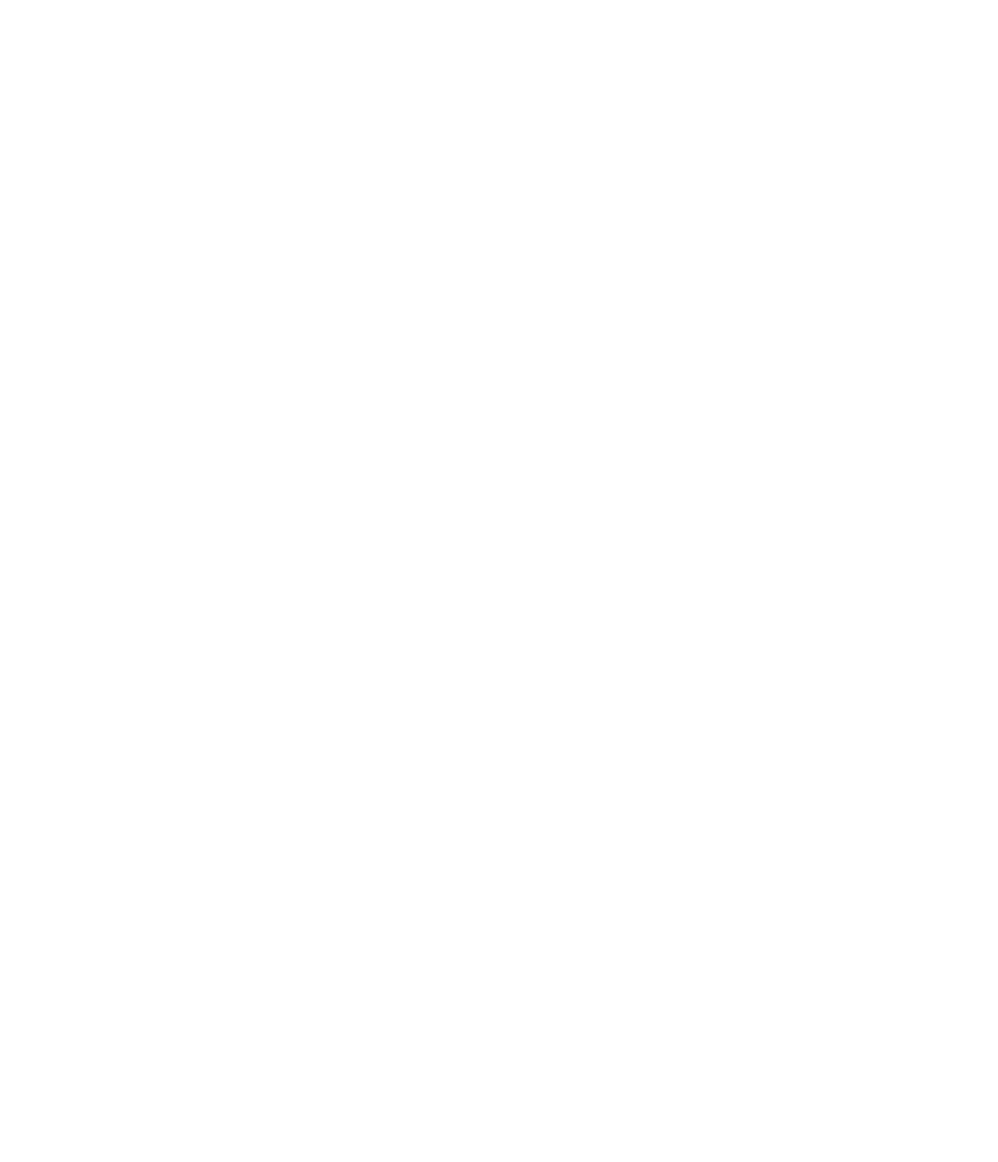
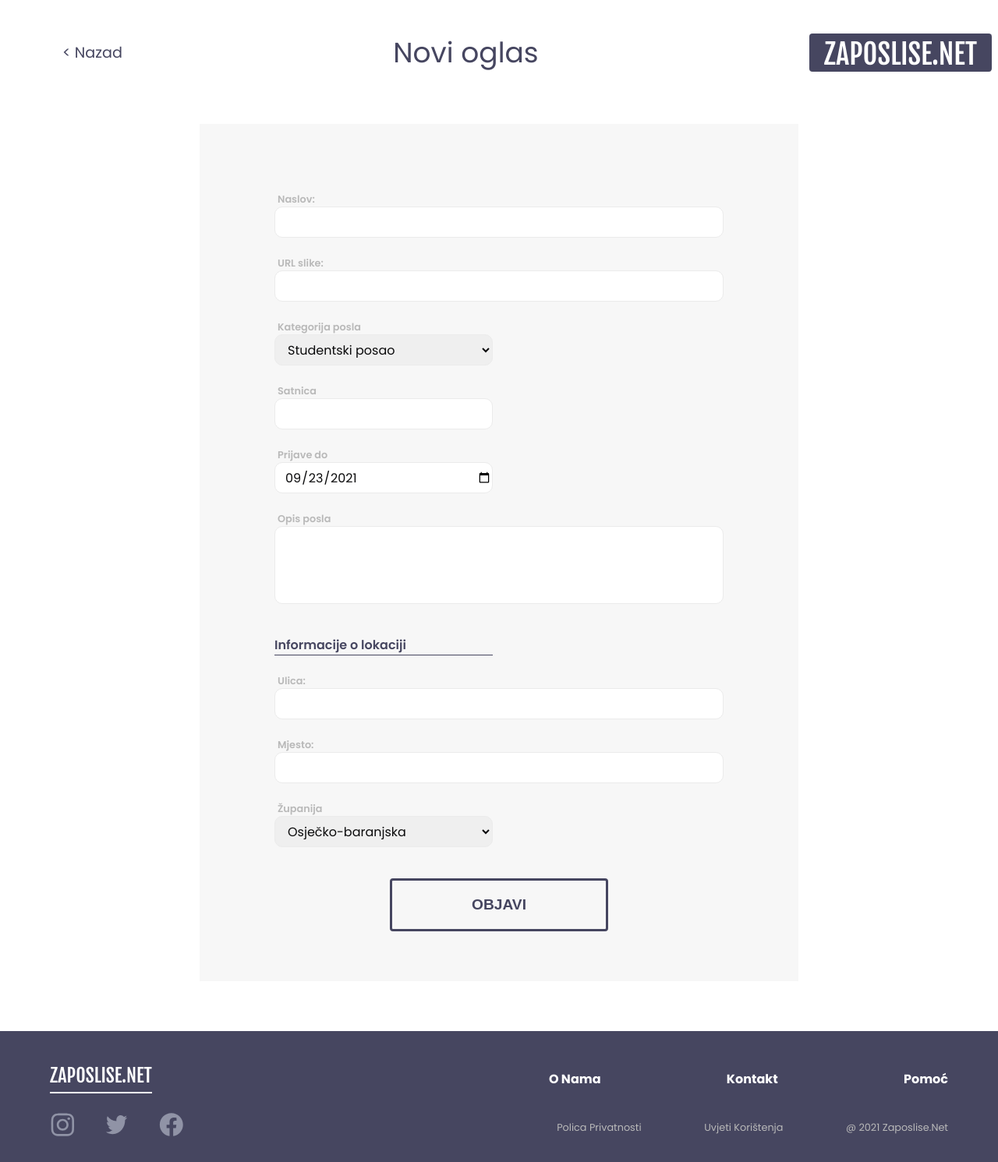
Before and after one commit to Zec-LST/Zaposli-Se-Net, a PHP site: page /employer/add.php in a window 1280 px wide. Before the commit the page is empty. Shown: the whole page at 78% size. Before the commit the page ends 800 px from the top, so only its background shows below. Run offline with PHP 8.4, Linux system fonts and the light colour scheme.

Commit message:
Add form done

```diff
--- a/ad/ad.php
+++ b/ad/ad.php
@@ -8,7 +8,7 @@
     <meta http-equiv="X-UA-Compatible" content="IE=edge">
     <meta name="viewport" content="width=device-width, initial-scale=1.0, maximum-scale=1.0">
     <title>ad</title>
-    <link rel='stylesheet' href='add.css'/>
+    <link rel='stylesheet' href='ad.css'/>
     <link rel="preconnect" href="https://fonts.googleapis.com">
     <link rel="preconnect" href="https://fonts.gstatic.com" crossorigin>
     <link href="https://fonts.googleapis.com/css2?family=Fjalla+One&family=Poppins:wght@400;500;600;700&display=swap" rel="stylesheet">
--- /dev/null
+++ b/employer/add.css
@@ -0,0 +1,289 @@
+:root {
+  --text-color-dark: rgb(11, 11, 12);
+  --primary-color: rgb(70, 70, 96);
+  --text-color-light: rgb(101, 101, 103);
+  --text-color-extra-light: rgb(185, 185, 185);
+}
+
+* {
+  margin: 0;
+  padding: 0;
+  box-sizing: border-box;
+}
+
+body {
+  max-width: 1920px;
+  margin: auto;
+  font-family: Poppins;
+}
+
+header {
+  display: flex;
+  justify-content: space-between;
+  flex-direction: row;
+  align-items: center;
+  max-width: 1664px;
+  height: auto;
+  margin: auto;
+  flex-wrap: wrap-reverse;
+  margin-top: 40px;
+}
+
+a {
+  text-decoration: none;
+}
+
+.logo {
+  width: 234px;
+  height: auto;
+  background: var(--primary-color);
+  border-radius: 4px;
+  display: flex;
+  justify-content: center;
+  margin-right: 8px;
+}
+
+.logo a {
+  text-transform: uppercase;
+  font-family: Fjalla One;
+  color: white;
+  font-size: 2.25em;
+  margin-top: 4px;
+}
+
+.back-btn {
+  font-family: Poppins;
+  font-weight: 300;
+  font-size: 1.2em;
+  color: var(--primary-color);
+  margin-left: 80px;
+}
+
+header h1 {
+  font-family: Poppins;
+  font-weight: 300;
+  font-size: 2.25em;
+  margin-left: 40px;
+  margin-right: 40px;
+  color: var(--primary-color);
+}
+
+.page-content {
+  width: 100%;
+}
+
+/* MAIN SECTION */
+
+.add-ad-form {
+  display: flex;
+  flex-direction: column;
+  width: 60%;
+  padding: 5%;
+  margin: 5% auto;
+  align-items: center;
+  background: #F7F7F7;
+}
+
+.inputs {
+  width: 90%;
+  display: flex;
+  flex-direction: column;
+}
+
+form label {
+  font-size: 0.8em;
+  color: var(--text-color-extra-light);
+  font-weight: 600;
+  margin-top: 24px;
+  padding-left: 4px;
+}
+
+.filter {
+  width: 280px;
+  display: flex;
+  flex-direction: column;
+  justify-content: center;
+  margin-right: 12px;
+}
+
+.filter select, .inputs input, textarea {
+  width: 100%;
+  height: 40px;
+  border:1px solid #EBEBEB;
+  outline: none;
+  border-radius: 10px;
+  font-family: Poppins;
+  font-weight: 300;
+  font-size: 1em;
+  color: var(--text-color-dark);
+  padding-left: 12px;
+  position: relative;
+}
+
+#salary, #date {
+    width: 280px;
+}
+
+#description {
+  height: 100px;
+  resize: none;
+}
+
+.submit-button {
+  border: 3px solid #464660;
+  border-radius: 4px;
+  text-transform: uppercase;
+  background: #F7F7F7;
+  font-weight: 600;
+  color: #464660;
+  padding-top: 20px;
+  padding-bottom: 20px;
+  padding-left: 60px;
+  padding-right: 60px;
+  font-size: 1.2em;
+  display: inline;
+  margin-top: 40px;
+  outline: none;
+  width: 280px;
+  transition: all .5s ease;
+}
+
+.submit-button:hover {
+    color: white;
+    background-color: #464660;
+}
+
+.location-title {
+  margin-top: 40px;
+  width: 280px;
+  color: var(--primary-color);
+  font-weight: 600;
+  border-bottom: 1px solid  var(--primary-color);
+}
+
+
+/* FOOTER */
+footer {
+  width: 100%;
+  background: var(--primary-color);
+  padding-top: 42px;
+  padding-bottom: 24px;
+}
+
+.footer-info {
+  width: 90%;
+  margin-left: auto;
+  margin-right: auto;
+  display: flex;
+  flex-direction: row;
+  justify-content: space-between;
+  align-items: center;
+  flex-wrap: wrap;
+}
+
+.footer-logo {
+  text-transform: uppercase;
+  font-family: Fjalla One;
+  color: white;
+  font-size: 1.5em;
+  border-bottom: 2px solid white;
+  padding-bottom: 6px;
+}
+
+.footer-info-links {
+  width: 70%;
+  display: flex;
+  justify-content: flex-end;
+}
+
+.footer-info-links a {
+  text-transform: capitalize;
+  font-family: Poppins;
+  color: white;
+  font-size: 1em;
+  font-weight: 700;
+  margin-left: 20%;
+}
+
+.footer-social-privacy {
+  width: 90%;
+  margin-left: auto;
+  margin-right: auto;
+  margin-top: 24px;
+  display: flex;
+  flex-direction: row;
+  justify-content: space-between;
+  align-items: center;
+  flex-wrap: wrap;
+}
+
+.footer-social a {
+  margin-right: 32px;
+}
+
+.footer-privacy {
+  width: 70%;
+  display: flex;
+  justify-content: flex-end;
+}
+
+.footer-privacy a {
+  text-transform: capitalize;
+  font-family: Poppins;
+  color: var(--text-color-extra-light);
+  font-size: 0.8em;
+  font-weight: 300;
+  margin-left: 10%;
+  text-align: center;
+}
+
+
+@media screen and (max-width: 500px) {
+  .footer-info {
+    flex-direction: column;
+  }
+
+  .footer-social-privacy {
+      flex-direction: column;
+  }
+
+  .add-ad-form {
+    width: 95%;
+  }
+}
+
+@media screen and (max-width: 800px) {
+  .footer-logo {
+    margin-bottom: 10px;
+  }
+
+  .footer-info-links {
+    width: 90%;
+    justify-content: space-between;
+  }
+
+  .footer-info-links a {
+    margin-left: 0;
+  }
+
+  .footer-social a {
+    margin-right: 0px;
+    margin-bottom: 8px;
+  }
+
+  .footer-privacy {
+    width: 90%;
+    flex-direction: column;
+    justify-content: space-between;
+  }
+
+  .footer-privacy a {
+    margin-top: 16px;
+    margin-left: 0px;
+  }
+
+  .back-btn {
+    margin-left: 4px;
+  }
+
+}
--- a/employer/add.php
+++ b/employer/add.php
@@ -0,0 +1,114 @@
+<?php
+
+?>
+<!DOCTYPE html>
+<html lang="en" dir="ltr">
+  <head>
+    <meta charset="utf-8">
+    <meta http-equiv="X-UA-Compatible" content="IE=edge">
+    <meta name="viewport" content="width=device-width, initial-scale=1.0, maximum-scale=1.0">
+    <title>add ad</title>
+    <link rel='stylesheet' href='add.css'/>
+    <link rel="preconnect" href="https://fonts.googleapis.com">
+    <link rel="preconnect" href="https://fonts.gstatic.com" crossorigin>
+    <link href="https://fonts.googleapis.com/css2?family=Fjalla+One&family=Poppins:wght@400;500;600;700&display=swap" rel="stylesheet">
+  </head>
+  <body>
+    <header>
+      <a class="back-btn" href="/">< Nazad</a>
+      <h1>Novi oglas</h1>
+      <div class="logo">
+        <a href="/">Zaposlise.net</a>
+      </div>
+    </header>
+
+    <div class="page-content">
+      <form class="add-ad-form" method="POST" action="">
+        <div class="inputs">
+          <label for="url">Naslov:</label>
+          <input type="text" name="title" id="title">
+
+          <label for="url">URL slike:</label>
+          <span class="error"><?php if (isset($urlError)) echo $urlError ?></span>
+          <input type="text" name="url" id="url">
+
+          <div class="filter">
+            <label for="category">Kategorija posla</label>
+            <select name="category" id="county">
+              <option value="volvo">Studentski posao</option>
+            </select>
+          </div>
+
+          <label for="salary">Satnica</label>
+          <input type="text" name="salary" id="salary">
+
+          <label for="date">Prijave do</label>
+          <input type="date" name="date" id="date" value="2021-09-23">
+
+          <label for="description">Opis posla</label>
+          <textarea rows="5" cols = "60" type="text" name="description" id="description"></textarea>
+
+          <p class="location-title">Informacije o lokaciji</p>
+          <label for="url">Ulica:</label>
+          <input type="text" name="street" id="street">
+
+          <label for="url">Mjesto:</label>
+          <input type="text" name="place" id="place">
+
+          <div class="filter">
+            <label for="county">Županija</label>
+            <select name="county" id="county">
+              <option value="volvo">Osječko-baranjska</option>
+              <option value="saab">Zagrebačka</option>
+              <option value="mercedes">Požeško-slavonska</option>
+              <option value="audi">Dubrovačka</option>
+            </select>
+          </div>
+        </div>
+        <input class="submit-button" type="submit" value="Objavi" id="submit">
+      </form>
+
+
+    <footer>
+      <div class='footer-info'>
+        <a class="footer-logo" href="/">Zaposlise.net</a>
+        <div class='footer-info-links'>
+           <a aria-label="Pritisnuti za više informacija o nama" href="/">O nama</a>
+           <a aria-label="Pritisnuti za kontaktiranje" href="/">Kontakt</a></li>
+           <a aria-label="Pritisnuti za pomoć" href="#">Pomoć</a>
+         </ul>
+        </div>
+     </div>
+
+     <div class="footer-social-privacy">
+       <div class="footer-social">
+         <a href='https://www.instagram.com/'>
+           <img src='../images/icon-instagram.svg' aria-label="Pritisnuti za
+           otvaranje Instagram profila"
+           alt='Instagram logo' loading = 'lazy'>
+         </a>
+         <a href='https://twitter.com/'>
+           <img src='../images/icon-twitter.svg' alt='Twitter logo'
+           aria-label="Pritisnuti za otvaranje Twitter profila"
+           loading = 'lazy'>
+         </a>
+         <a href='https://www.facebook.com/'>
+           <img src='../images/icon-facebook.svg' alt='Facebook logo'
+           aria-label="Pritisnuti za otvaranje Facebook profila"
+           loading = 'lazy'>
+         </a>
+       </div>
+
+       <div class="footer-privacy">
+         <a aria-label="Pritisnuti za otvaranje police privatnosti" href='/'>Polica privatnosti</a>
+         <a aria-label="Pritisnuti za otvaranje uvjeta korištenja" href='/'>Uvjeti korištenja</a></li>
+         <a href='/'>@ 2021 zaposlise.net</a>
+       </div>
+     </div>
+    </footer>
+
+    <script type="text/javascript">
+
+    </script>
+  </body>
+</html>
```
Also changed, not shown: ad/ad.css (renamed from ad/add.css).
